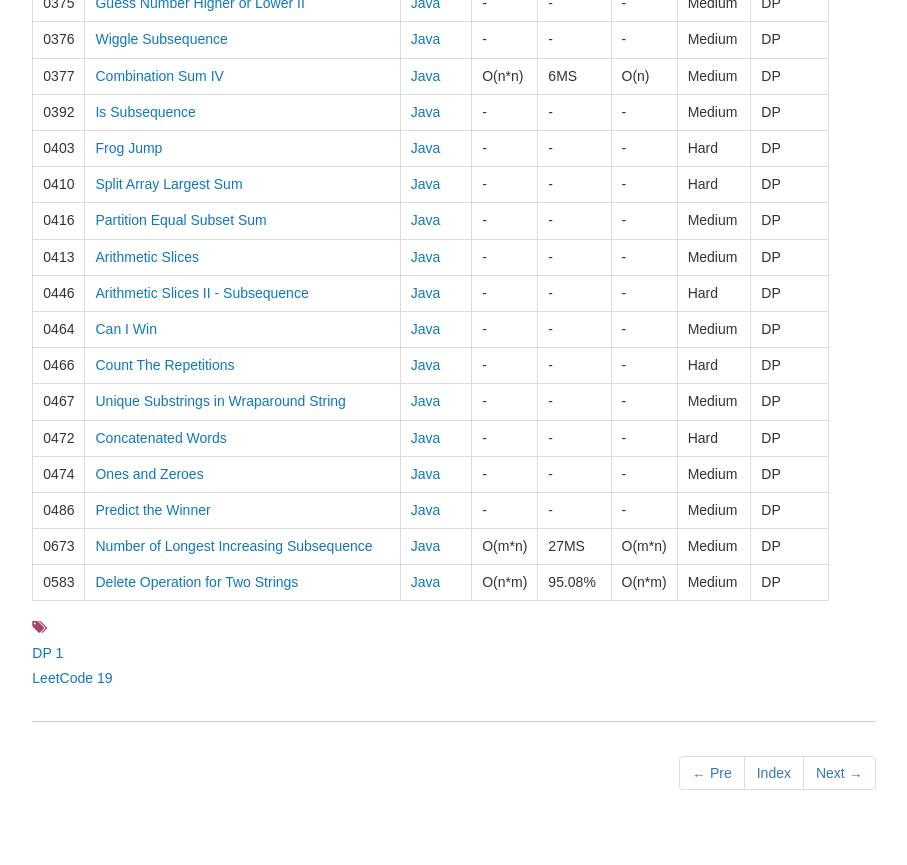
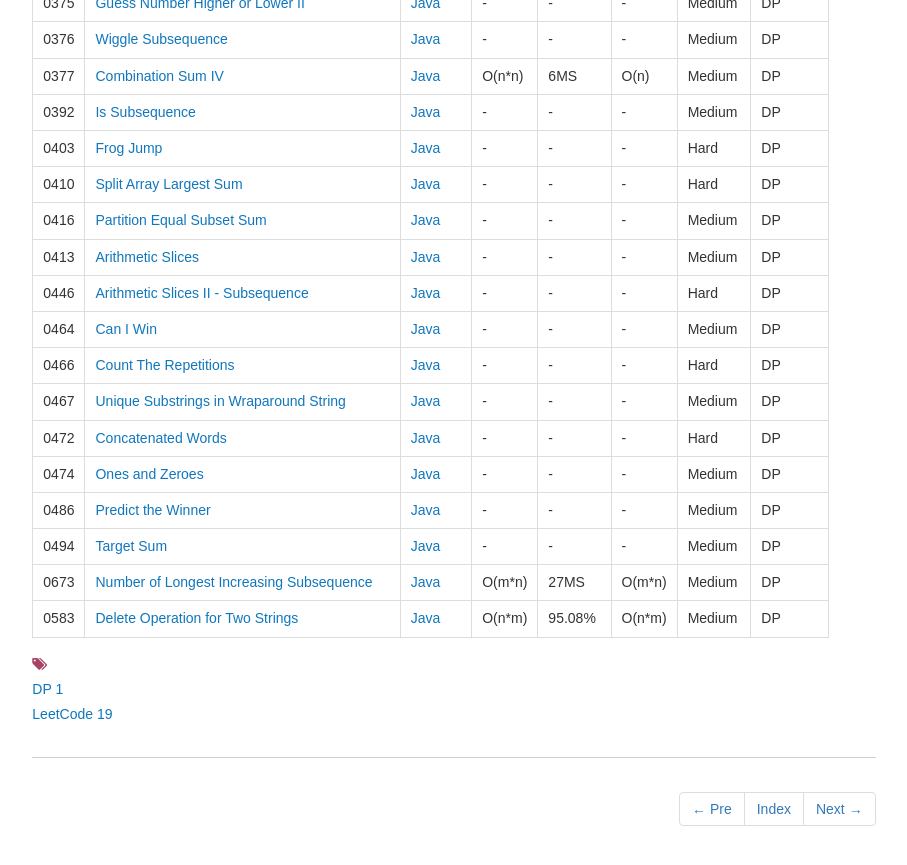
Before and after one commit to dunso/algorithm, a Jekyll site: the page built from docs/_posts/2017-12-03-DP.md, in a window 1280 px wide and 900 px high, scrolled down 1073 px. Shown: the top 865 px of the window, without its empty margins (186-1093 px from the left). Built offline with Jekyll 4.4.1, drawn with Linux system fonts in a browser that asks for light colours; nearby versions of some CDN libraries.

Commit message:
Add index of LeetCode0494.java to docs

```diff
--- a/docs/_posts/2017-12-03-DP.md
+++ b/docs/_posts/2017-12-03-DP.md
@@ -51,5 +51,6 @@ icon: file-alt
 |0472|[Concatenated Words](https://leetcode.com/problems/concatenated-words/)|[Java](https://e.srl/leetcode-472/)|-|-|-|Hard|DP|
 |0474|[Ones and Zeroes](https://leetcode.com/problems/ones-and-zeroes/)|[Java](https://e.srl/leetcode-474/)|-|-|-|Medium|DP|
 |0486|[Predict the Winner](https://leetcode.com/problems/predict-the-winner/)|[Java](https://e.srl/leetcode-486/)|-|-|-|Medium|DP|
+|0494|[Target Sum](https://leetcode.com/problems/target-sum/)|[Java](https://e.srl/leetcode-494/)|-|-|-|Medium|DP|
 |0673|[Number of Longest Increasing Subsequence](https://leetcode.com/problems/number-of-longest-increasing-subsequence/) | [Java](https://e.srl/leetcode-673/) | O(m\*n) |27MS| O(m\*n) |Medium|DP|
 |0583|[Delete Operation for Two Strings](https://leetcode.com/problems/delete-operation-for-two-strings)| [Java](https://e.srl/leetcode-58/)  | O(n\*m) |95.08%| O(n\*m)  |  Medium |DP |
```
